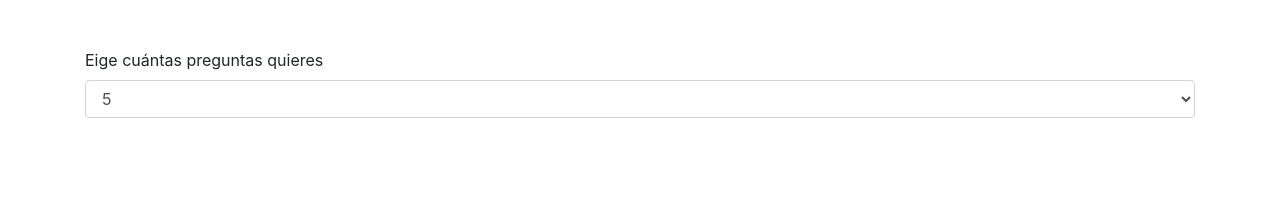
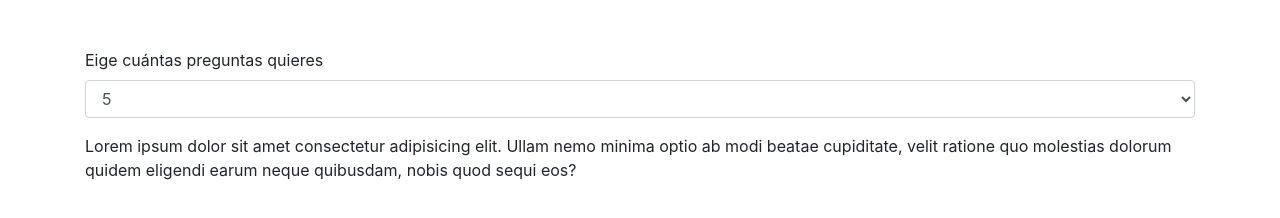
Before and after one commit to Erik23/trivia, a plain HTML site: page index.html in a window 1280 px wide. Drawn offline with nearby package versions, Linux system fonts and the light colour scheme.

Commit message:
added paragraph

```diff
--- a/index.html
+++ b/index.html
@@ -19,6 +19,9 @@
                   <option value="20">20</option>
                 </select>
             </div>
+            <p>
+                Lorem ipsum dolor sit amet consectetur adipisicing elit. Ullam nemo minima optio ab modi beatae cupiditate, velit ratione quo molestias dolorum quidem eligendi earum neque quibusdam, nobis quod sequi eos?
+            </p>
         </div>
         <!-- Aquí van las tarjetas -->
         <div id="container-cards">
```
